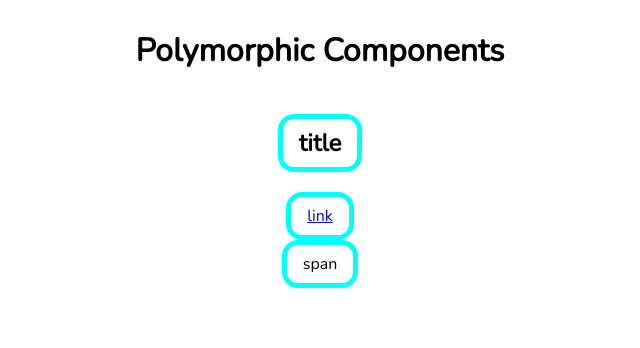
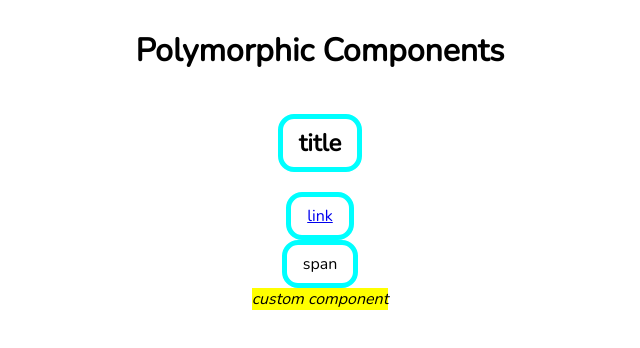
Before and after one commit to willemverbuyst/polymorphic-components, a React (Vite) app: page / in a window 1280 px wide. Shown: the top 348 px of the page, without its empty margins (328-968 px from the left). Built offline with nearby package versions, Linux system fonts and the light colour scheme.

Commit message:
Pass custom component

```diff
--- a/src/App.tsx
+++ b/src/App.tsx
@@ -1,4 +1,8 @@
 import { Border } from "./components";
+
+function Emphasis({ children }: { children: string }) {
+  return <em style={{ background: "yellow" }}>{children}</em>;
+}
 
 function App() {
   return (
@@ -9,6 +13,7 @@ function App() {
         link
       </Border>
       <Border>span</Border>
+      <Border as={Emphasis}>custom component</Border>
     </div>
   );
 }
```
